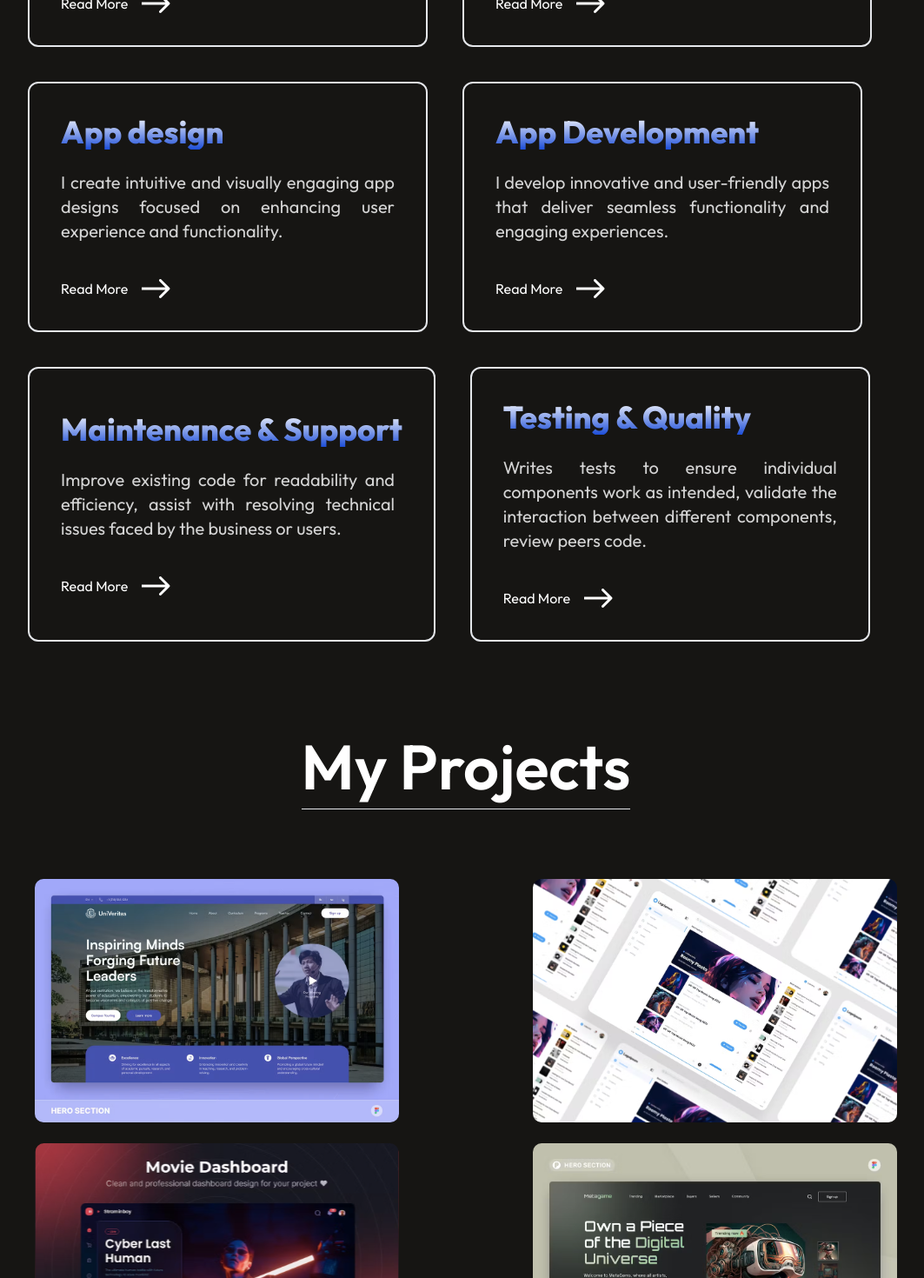
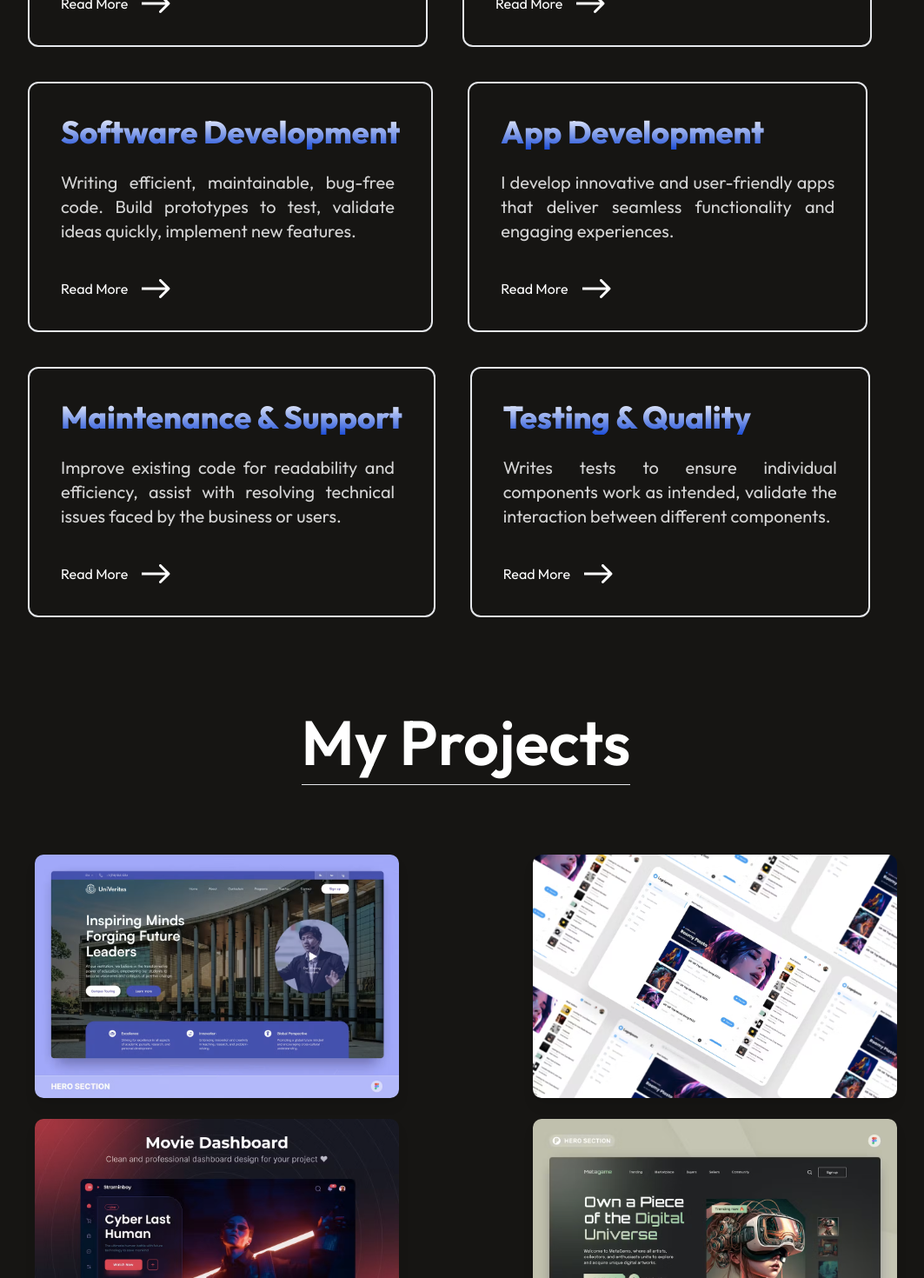
Before and after one commit to lxmn-22/my-portfolio, a React (Vite) app: page / in a window 1280 px wide. Shown: the part 2440-3910 px from the top of the page at 87% size, without its empty margins (104-1167 px from the left). Built offline with nearby package versions, Linux system fonts and the light colour scheme.

Commit message:
[my-portfolio]: Added Overlay to My Projects cards.

```diff
--- a/src/assets/project_data.js
+++ b/src/assets/project_data.js
@@ -8,12 +8,12 @@ import project6_img from "../assets/project_6.svg";
 const project_data = [
   {
     p_no: 1,
-    p_name: "Web design",
+    p_name: "My Portfolio",
     p_img: project1_img,
   },
   {
     p_no: 2,
-    p_name: "Web design",
+    p_name: "DocTalk",
     p_img: project2_img,
   },
   {
--- a/src/assets/services_data.js
+++ b/src/assets/services_data.js
@@ -13,9 +13,9 @@ const Services_Data = [
   },
   {
     s_no: "03",
-    s_name: "App design",
+    s_name: "Software Development",
     s_desc:
-      "I create intuitive and visually engaging app designs focused on enhancing user experience and functionality.",
+      "Writing efficient, maintainable, bug-free code. Build prototypes to test, validate ideas quickly, implement new features.",
   },
   {
     s_no: "04",
@@ -33,7 +33,7 @@ const Services_Data = [
     s_no: "06",
     s_name: "Testing & Quality",
     s_desc:
-      "Writes tests to ensure individual components work as intended, validate the interaction between different components, review peers code.",
+      "Writes tests to ensure individual components work as intended, validate the interaction between different components.",
   },
 ];
 
--- /dev/null
+++ b/src/components/projects/Card.jsx
@@ -0,0 +1,20 @@
+import React from 'react'
+
+const Card = ({ imageUrl, cardName }) => {
+  return (
+    <div className="relative w-[150px] h-[100px] sm:w-[419px] sm:h-[280px] overflow-hidden rounded-lg shadow-lg group cursor-pointer">
+      {/* Image */}
+      <img
+        src={imageUrl}
+        alt={cardName}
+        className="w-full h-full object-cover transition-transform duration-300 group-hover:scale-110"
+      />
+      {/* Overlay */}
+      <div className="absolute bottom-0 left-0 w-full h-1/4 bg-black bg-opacity-60 flex items-end justify-center translate-y-full group-hover:translate-y-0 transition-transform duration-300">
+        <span className="text-white text-sm sm:text-2xl font-semibold mb-1 sm:mb-4">{cardName}</span>
+      </div>
+    </div>
+  )
+}
+
+export default Card
--- a/src/components/projects/Projects.jsx
+++ b/src/components/projects/Projects.jsx
@@ -1,6 +1,7 @@
 import React from 'react'
 import project_data from '../../assets/project_data'
 import arrow_icon from '../../assets/arrow_icon.svg'
+import Card from './Card'
 
 const Projects = () => {
   return (
@@ -11,7 +12,11 @@ const Projects = () => {
 
         <div className='flex flex-wrap justify-between gap-6 px-4 sm:px-28 mb-4'>
             {project_data.map((project, index)=> {
-                return <img className='box-border w-[150px] sm:w-[419px] h-[100px] sm:h-[280px] transition-0.3s cursor-pointer hover:rounded-xl hover:border-2 transition-0.4s' key={index} src={project.p_img} alt="project-image" />
+                return <Card
+                    key={index}
+                    imageUrl={project.p_img}
+                    cardName={project.p_name}
+                />
             })}
         </div>
 
```
